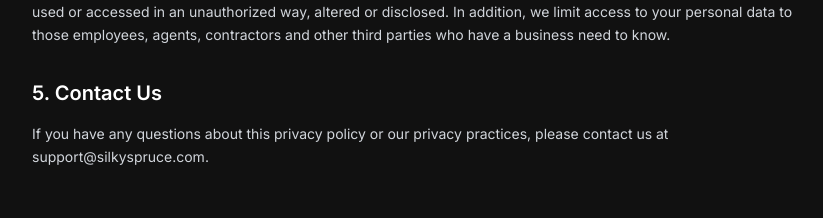
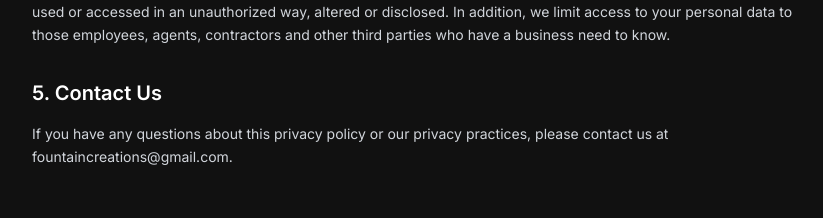
Before and after one commit to SilkySpruce/SilkySpruce, a Next.js app in the folder silkyspruce-store/: page /privacy in a window 1280 px wide. Shown: the part 1200-1418 px from the top of the page, without its empty margins (224-1047 px from the left). Built offline with nearby package versions, Linux system fonts and the light colour scheme; no server answers.

Commit message:
Fixed email for terms and privacy policy

```diff
--- a/silkyspruce-store/src/app/privacy/page.tsx
+++ b/silkyspruce-store/src/app/privacy/page.tsx
@@ -43,7 +43,7 @@ export default function PrivacyPolicy() {
 
           <h2 className="text-xl font-semibold text-white mt-4">5. Contact Us</h2>
           <p>
-            If you have any questions about this privacy policy or our privacy practices, please contact us at support@silkyspruce.com.
+            If you have any questions about this privacy policy or our privacy practices, please contact us at fountaincreations@gmail.com.
           </p>
         </section>
       </div>
--- a/silkyspruce-store/src/app/terms/page.tsx
+++ b/silkyspruce-store/src/app/terms/page.tsx
@@ -36,7 +36,7 @@ export default function TermsOfService() {
 
           <h2 className="text-xl font-semibold text-white mt-4">6. Contact Information</h2>
           <p>
-            Questions about the Terms of Service should be sent to us at support@silkyspruce.com.
+            Questions about the Terms of Service should be sent to us at fountaincreations@gmail.com.
           </p>
         </section>
       </div>
```
